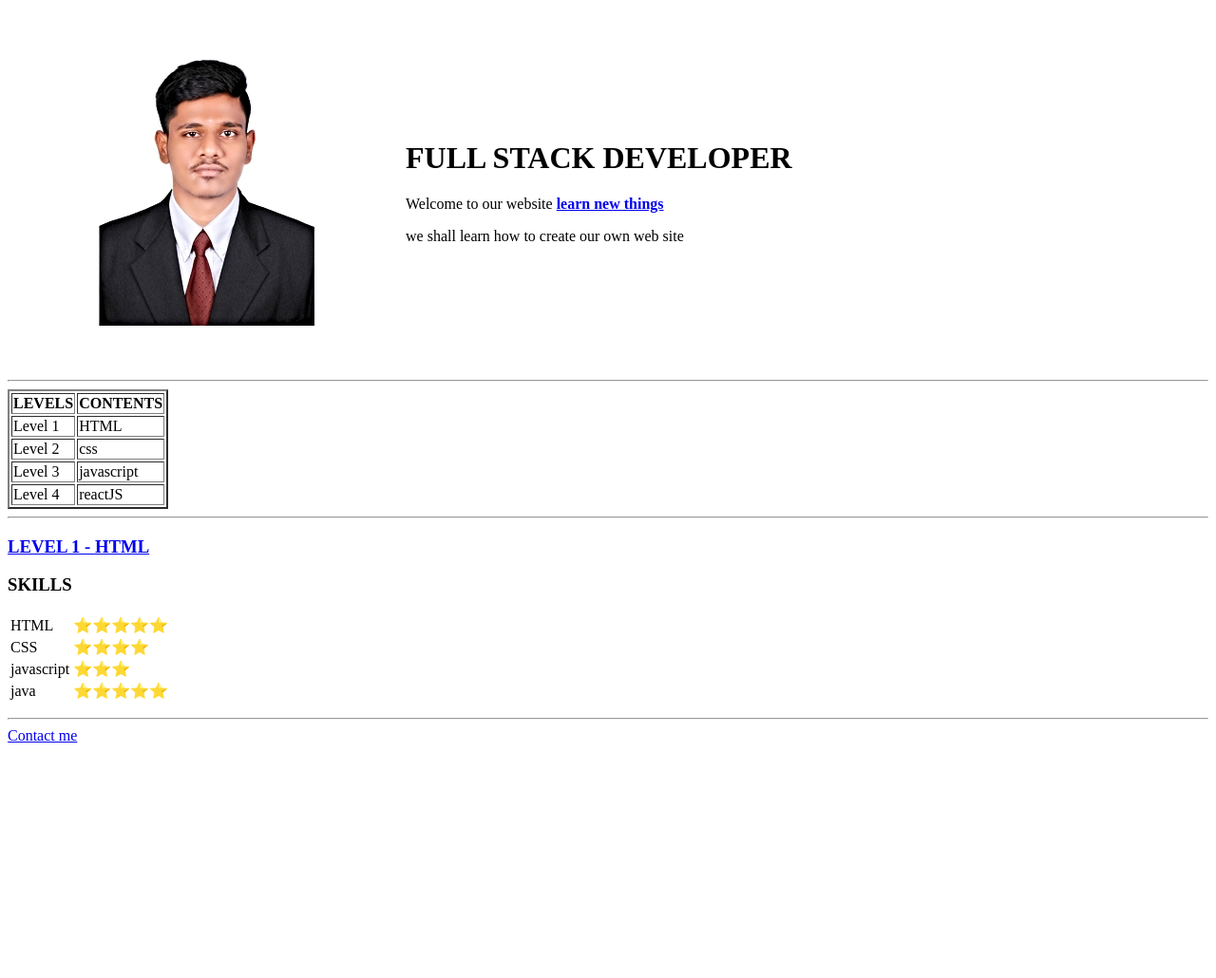
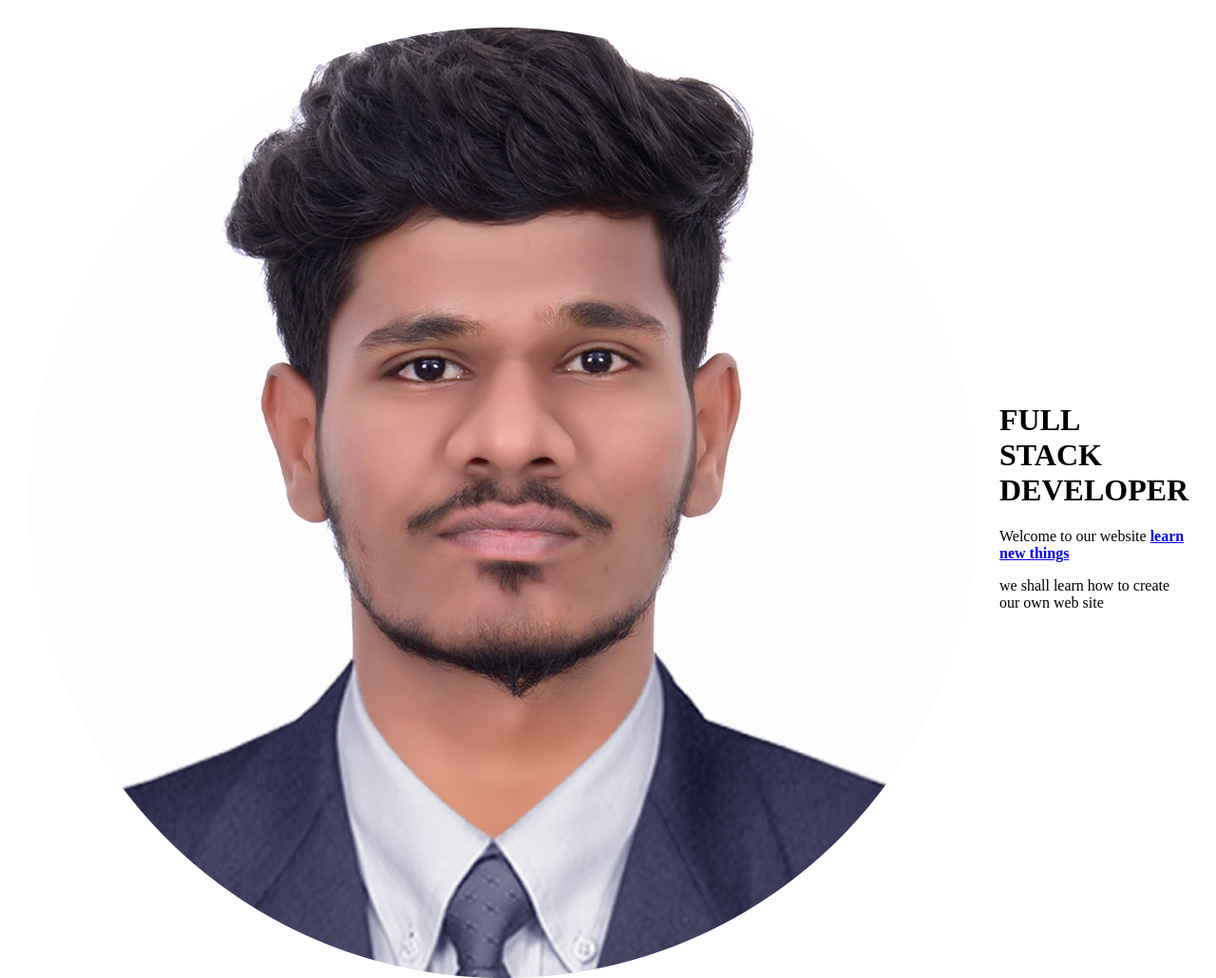
Before and after one commit to Hariprasathsr/CV, a plain HTML site: page index.html in a window 1280 px wide. Shown: the top 1030 px of the page at 95% size. Before the commit the page ends 800 px from the top, so only its background shows below. Drawn offline with Linux system fonts and the light colour scheme.

Commit message:
Update index.html

```diff
--- a/index.html
+++ b/index.html
@@ -8,7 +8,7 @@
         <table cellspacing="20">
             <tr>
                 <td>
-                    <img src="images/Hari.jpg" alt="HARI PROFILE">
+                    <img src="images/coat-modified.png" alt="HARI PROFILE">
 
                 </td>
                 <td>
```
